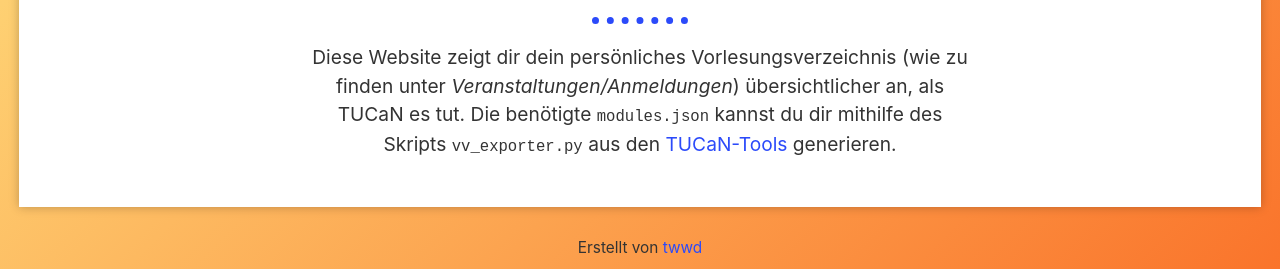
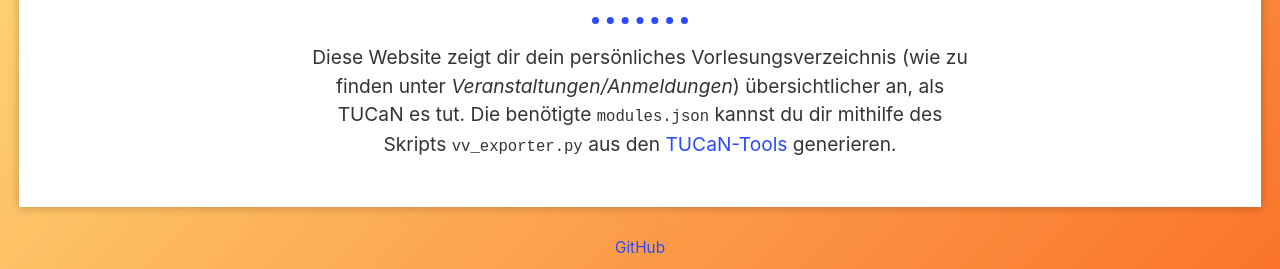
Before and after one commit to jomority/tucan-vv-display, a plain HTML site: page index.html in a window 1280 px wide. Shown: the part 630-899 px from the top of the page. Drawn offline with Linux system fonts and the light colour scheme.

Commit message:
Change footer

```diff
--- a/index.html
+++ b/index.html
@@ -50,7 +50,7 @@
     </div>
 </div>
 <footer class="site-footer">
-    Erstellt von <a href="https://github.com/twwd" target="_blank">twwd</a>
+    <a href="https://github.com/twwd/tucan-vv-display" target="_blank">GitHub</a>
 </footer>
 
 <template id="list-item">
```
